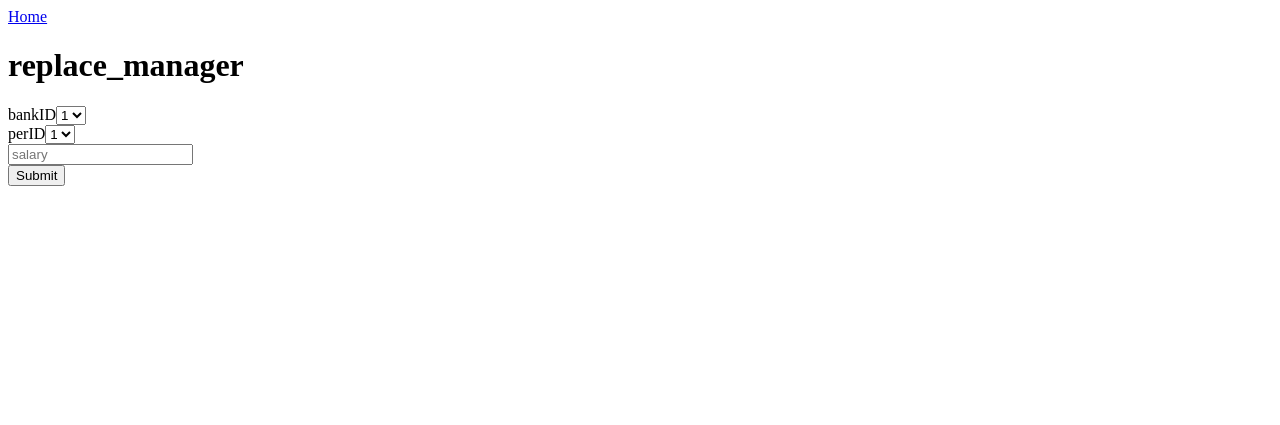
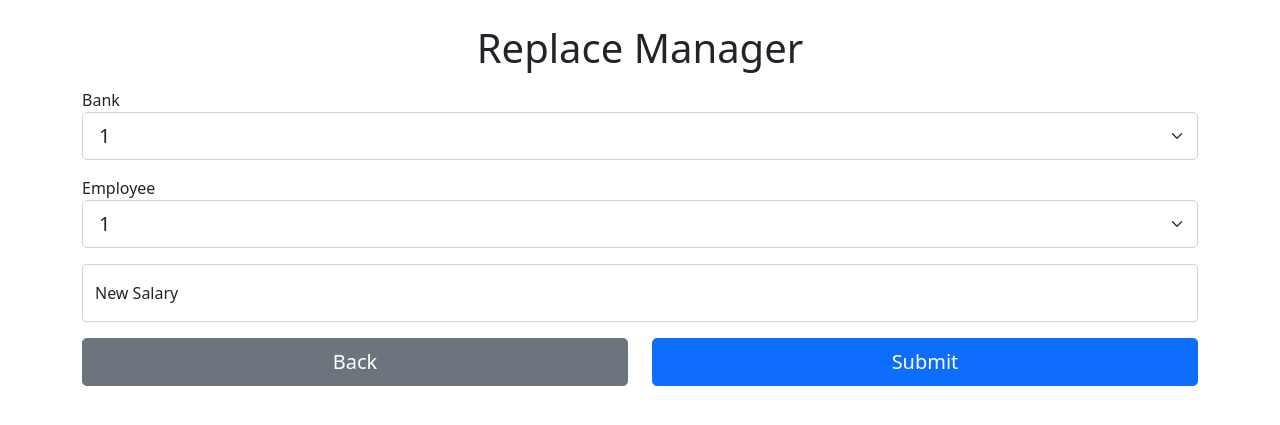
Before and after one commit to davidcornell2326/FlaskApp, a Flask app: template templates/7_replace_manager.html in a window 1280 px wide. Shown: the top 425 px of the page. Run offline with Flask 2, Linux system fonts and the light colour scheme; the template is opened without the code that fills it: most values are stand-ins (such as "Sample title", 1, 10 or a date in 2020).

Commit message:
Restyled screen 7

```diff
--- a/templates/7_replace_manager.html
+++ b/templates/7_replace_manager.html
@@ -2,30 +2,47 @@
 <html lang="en">
 
 <head>
-    <title>replace_manager</title>
+    <title>Replace Manager</title>
+    <link href="https://cdn.jsdelivr.net/npm/bootstrap@5.1.3/dist/css/bootstrap.min.css" rel="stylesheet" integrity="sha384-1BmE4kWBq78iYhFldvKuhfTAU6auU8tT94WrHftjDbrCEXSU1oBoqyl2QvZ6jIW3" crossorigin="anonymous">
 </head>
 
 <body>
+    <div class="container">
         <div class="header">
-        <a href="/">Home</a>
-        <h1>replace_manager</h1>
+            <br/>
+            <h1 style="text-align: center;" class="mb-3">Replace Manager</h1>
         </div>
 
         <form id="form" method="POST">
-        <div><text>bankID</text><select name="bankID">
+            <label for="bankIDInput">Bank</label>
+            <select name="bankID" class="form-select form-select-lg mb-3" id="bankInput">
                 {% for bankID in bankIDs %}
                 <option>{{bankID}}</option>
                 {% endfor %}
-        </select></div>
-        <div><text>perID</text><select name="perID">
+            </select>
+            <label for="perIDInput">Employee</label>
+            <select name="perID" class="form-select form-select-lg mb-3" id="perIDInput">
                 {% for perID in perIDs %}
                 <option>{{perID}}</option>
                 {% endfor %}
-        </select></div>
-        <div><input type="number" name="salary" placeholder="salary" required /></div>
+            </select>
+            <div class="form-floating mb-3">
+                <input type="number" name="salary" class="form-control" id="salaryInput" placeholder="salary" required>
+                <label for="salaryInput">New Salary</label>
+            </div>
 
-        <button type="submit">Submit</button>
+            <div class="row">
+                <div class="col">
+                    <div class="d-grid gap-2">
+                        <a class="btn btn-secondary btn-lg" role="button" href="/">Back</a>
+                    </div>
+                </div>
+                <div class="col">
+                    <div class="d-grid gap-2"><button type="submit" class="btn btn-primary btn-lg">Submit</button></div>
+                </div>
+            </div>
         </form>
+    </div>
 
     <script>
         document.querySelector('#form').addEventListener("submit", async function (e) {
```
Lines whose indentation alone changed are shown as unchanged.
